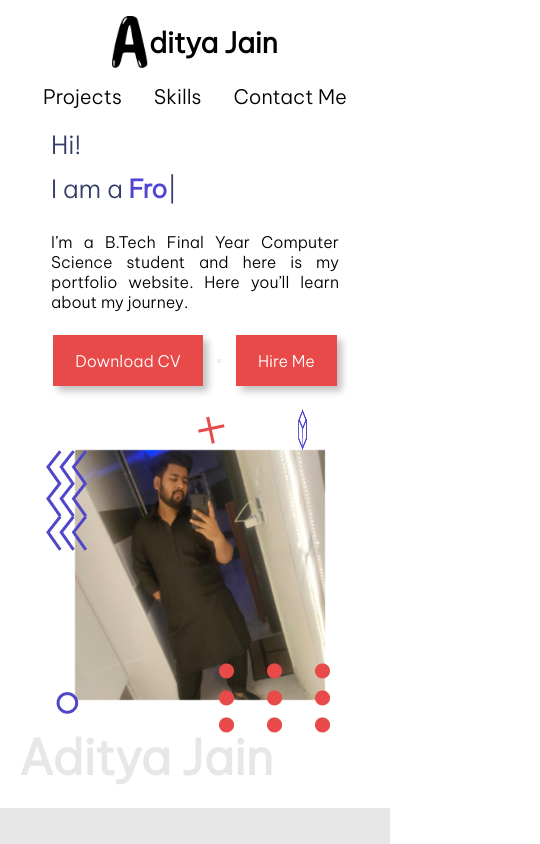
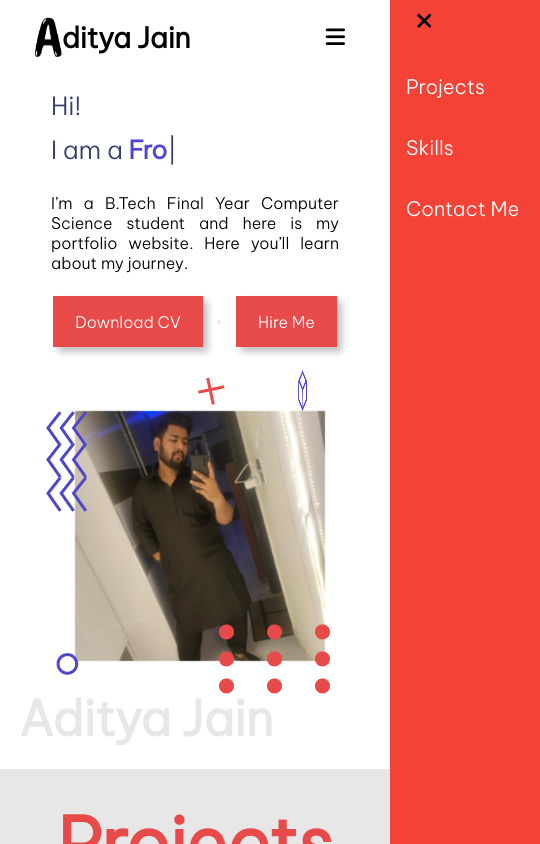
Before and after one commit to aditya-jain-dev/portfolio-1, a plain HTML site: page index.html in a window 390 px wide. Shown: the whole page, 540 px wide, since content can reach past the window. Drawn offline with nearby package versions, Linux system fonts and the light colour scheme.

Commit message:
hamburger icon

```diff
--- a/index.html
+++ b/index.html
@@ -7,6 +7,8 @@
     <link rel="stylesheet" href="style.css">
     <link rel="shortcut icon" href="./images/img-round.jpeg" type="image/x-icon">
     <link rel="stylesheet" href="phone.css">
+    <!-- Load an icon library to show a hamburger menu (bars) on small screens -->
+    <link rel="stylesheet" href="https://cdnjs.cloudflare.com/ajax/libs/font-awesome/4.7.0/css/font-awesome.min.css">
 </head>
 <body>
     <div id="wrapper">
@@ -18,7 +20,8 @@
                     <img src="./images/logo-2.png" alt="" class="logo">
                     <div class="logo-text">ditya Jain</div>
                 </a>
-                <div class="nav-items">
+                <div id="navLinks" class="nav-items">
+                    <i class="fa fa-times" onclick="hidemenu()"></i>
                     <div>
                         <a href="#projects">Projects</a>
                         <div class="nav-items-line"></div>
@@ -32,6 +35,7 @@
                         <div class="nav-items-line"></div>
                     </div>
                 </div>
+                <i class="fa fa-bars" onclick="showmenu()"></i>
             </nav>
 
             <div class="hero-section">
@@ -289,6 +293,15 @@
       backSpeed: 80,
       backDelay: 1000,
     });
+
+    var navLinks = document.getElementById("navLinks");
+
+        function showmenu() {
+            navLinks.style.right = "0";
+        }
+        function hidemenu() {
+            navLinks.style.right = "-150px";
+        }
     </script>
 </body>
 </html>
--- a/phone.css
+++ b/phone.css
@@ -3,23 +3,41 @@
         max-width: 320px;
     }
 
-    nav{
-        flex-direction: column;
-        justify-content: center;
-        align-items: center;
-        width: 100%;
+    .logo{
+        width: 30px;
     }
 
     .nav-items{
-        margin-top: 1rem;
-        padding: 0;
+        position: absolute;
+        top: 0;
+        right: -150px;
+        background: #f44336;
+        height: 100vh;
+        width: 150px;
+        text-align: left;
+        z-index: 150;
+        transition: 1s;
+        flex-direction: column;
+        padding: 0 1rem;
+    }
+
+    .nav-items div a{
+        color: white;
+    }
+
+    nav .fa{
+        display: block;
+        color: black;
+        margin: 10px;
+        font-size: 22px;
+        cursor: pointer;
     }
 
     .hero-section{
         flex-direction: column;
         gap: 0;
         padding-bottom: 0;
-        margin-top: 1rem;
+        margin-top: 2rem;
     }
 
     .faded-text{
--- a/style.css
+++ b/style.css
@@ -93,6 +93,10 @@ nav{
 
 .nav-items div:hover::after{
     width: 100%;
+}
+
+nav .fa{
+    display: none;
 }
 
 .hero-section{
@@ -403,12 +407,8 @@ nav{
 }
 
 @media only screen and (min-width: 600px){
-    .project-content-left{
-        left:10%;
-    }
-
-    .project-content-right{
-        right:10%;
+    .project-content{
+        left: 10%;
     }
 }
 
```
